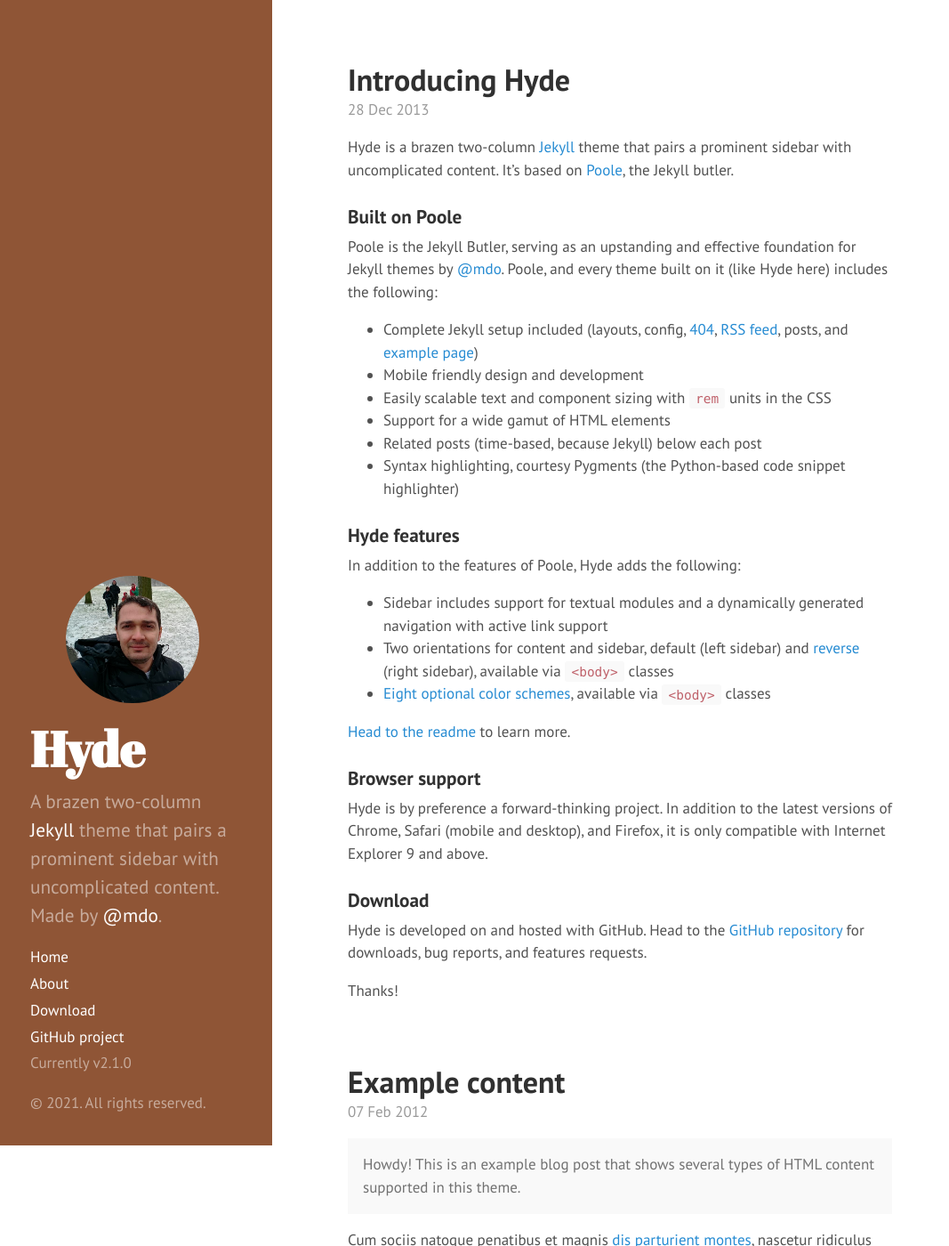
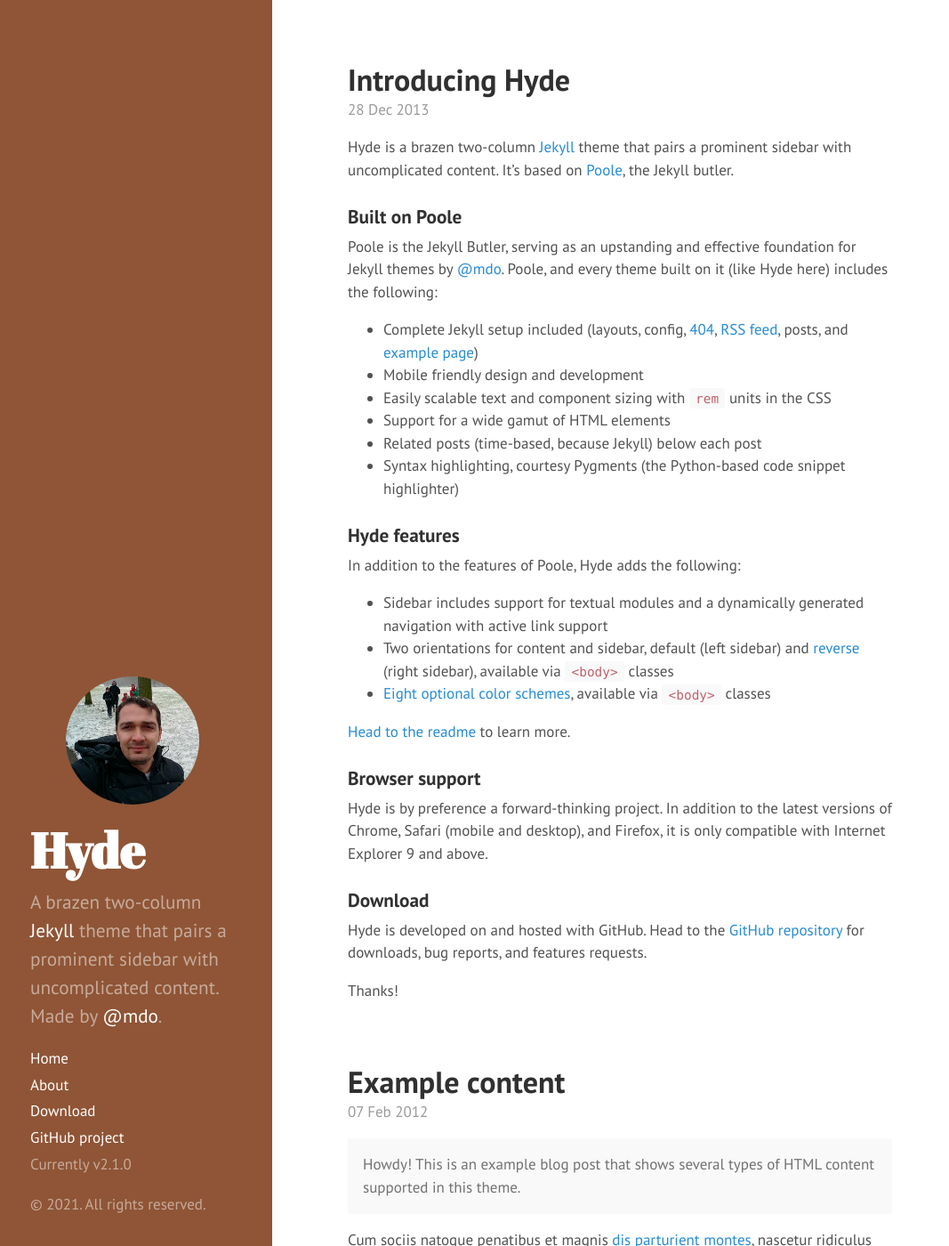
Before and after one commit to geocabral/geocabral.github.io, a Jekyll site: the page built from index.html, in a window 1280 px wide and 1400 px high. Shown: the whole window at 89% size, without its empty margins (0-1067 px from the left). Built offline with Jekyll 4.4.1, drawn with Linux system fonts in a browser that asks for light colours; Markdown is read by kramdown in place of the engine named in the settings; the list of posts is cut into pages by our own code.

Commit message:
Update hyde.css

```diff
--- a/public/css/hyde.css
+++ b/public/css/hyde.css
@@ -54,7 +54,6 @@
  */
 
 .sidebar {
-  margin-bottom: 3cm;
   text-align: center;
   padding: 2rem 1rem;
   color: rgba(255,255,255,.5);
```
